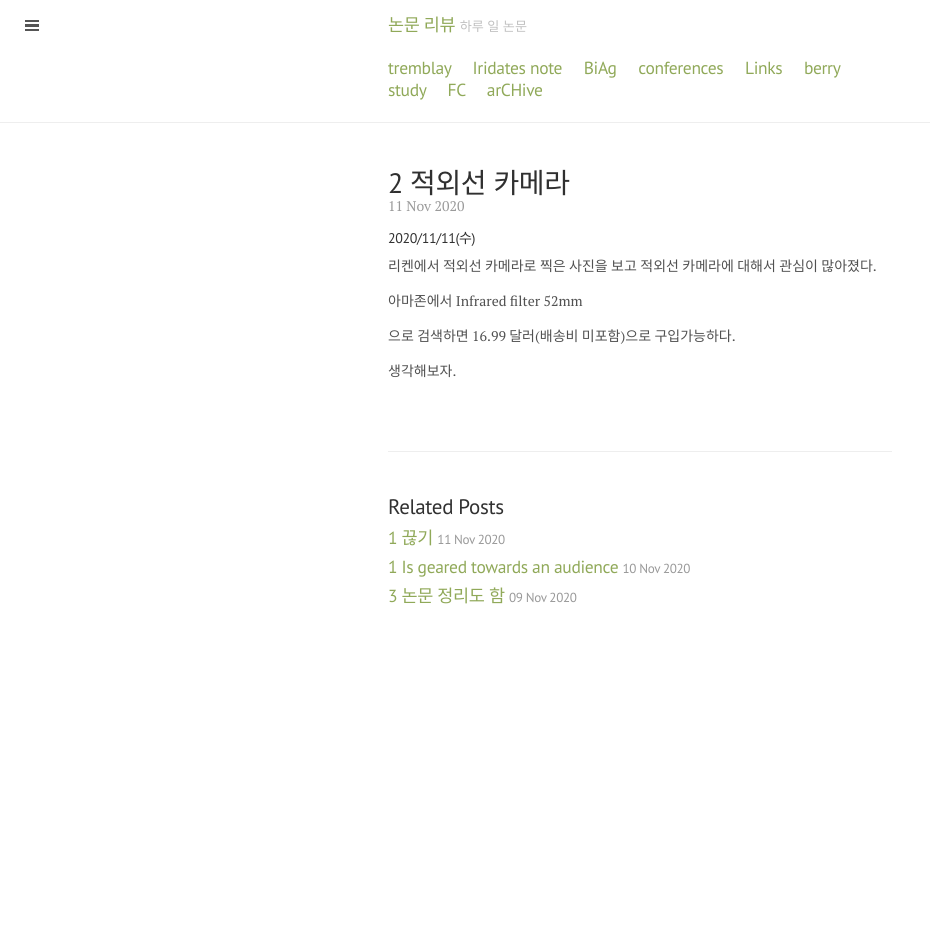
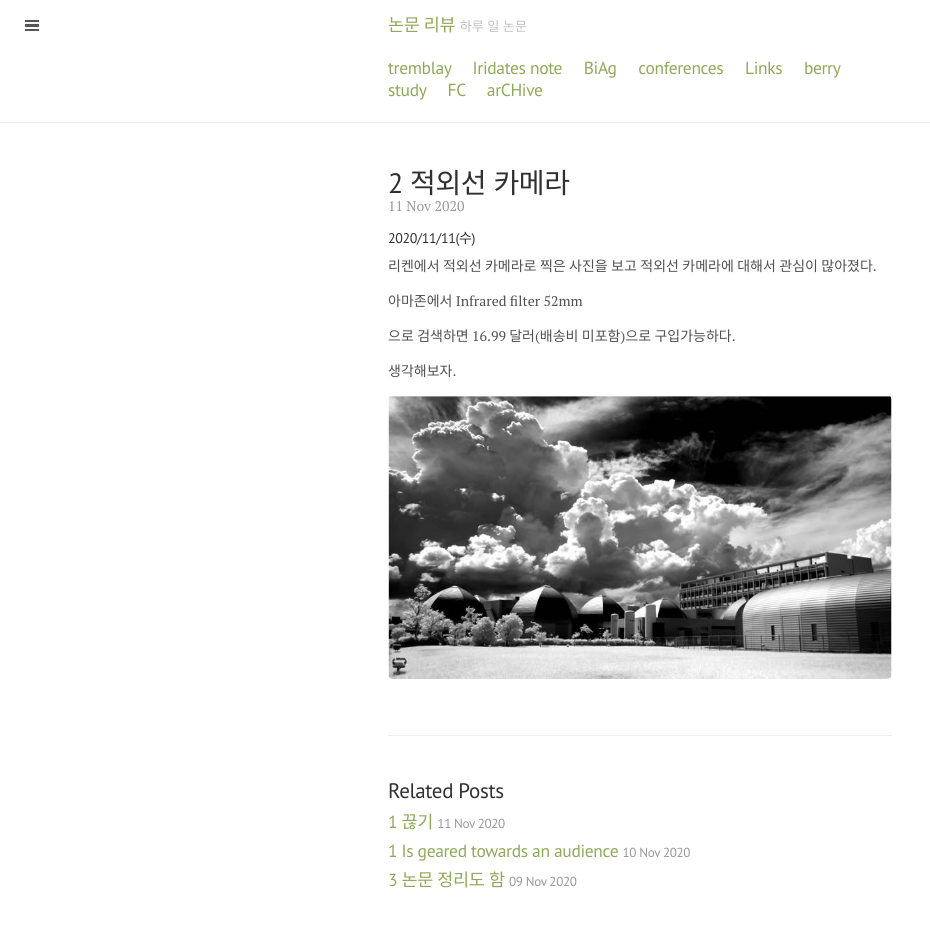
Before and after one commit to qkrwlsghdcjsworlt/work, a Jekyll site: the page built from _posts/2020/2020-11-11-2-적외선 카메라.markdown, in a window 1280 px wide. Shown: the whole page, without its empty margins (0-930 px from the left). Built offline with Jekyll 4.4.1, drawn with Linux system fonts in a browser that asks for light colours; our own code applies the rules of GitHub Pages for plain Markdown files; before the commit the page ends 900 px from its top, so only the background shows below that.

Commit message:
“update”

```diff
--- a/_posts/2020/2020-11-11-2-적외선 카메라.markdown
+++ b/_posts/2020/2020-11-11-2-적외선 카메라.markdown
@@ -20,4 +20,4 @@ Infrared filter 52mm
 
 생각해보자.
 
-![]({{site.baseurl}}/imgages/image001.jpg)
+![]({{site.baseurl}}/images/image001.jpg)
```
Also changed, not shown: 1 other file.
